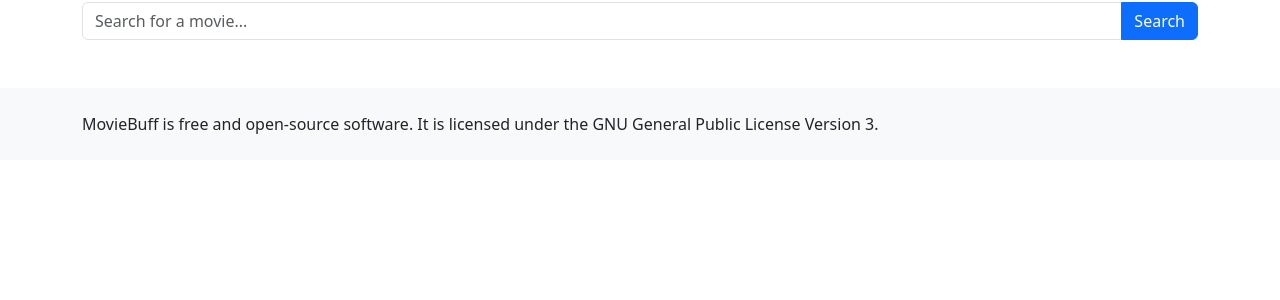
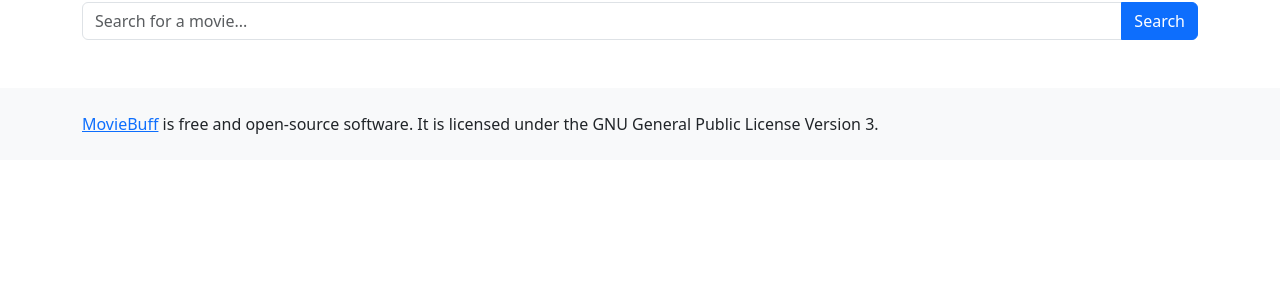
Before and after one commit to prcutler/moviebuff, a Django app: template movies/templates/movies/search_results.html in a window 1280 px wide. Shown: the part 230-530 px from the top of the page. Run offline with Django 3.2, Linux system fonts and the light colour scheme; the template is opened without the code that fills it, so the values that code supplies are empty.

Commit message:
Update footer with link to Codeberg

```diff
--- a/moviebuff/templates/moviebuff/components/footer.html
+++ b/moviebuff/templates/moviebuff/components/footer.html
@@ -1 +1 @@
-<p class="mb-0">MovieBuff is free and open-source software. It is licensed under the GNU General Public License Version 3.</p>
+<p class="mb-0"><a href="https://codeberg.org/prcutler/moviebuff" target="_blank">MovieBuff</a> is free and open-source software. It is licensed under the GNU General Public License Version 3.</p>
```
